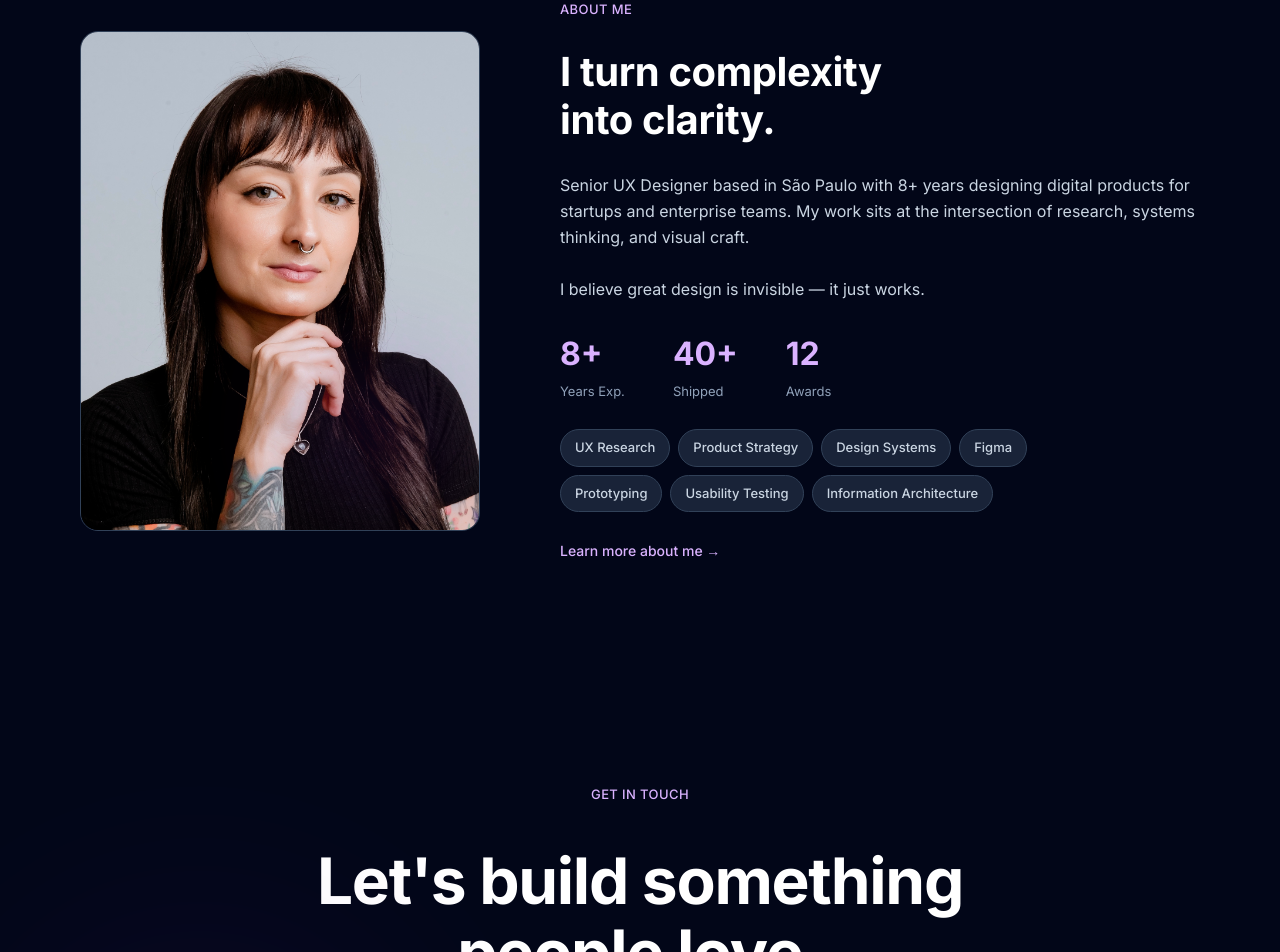
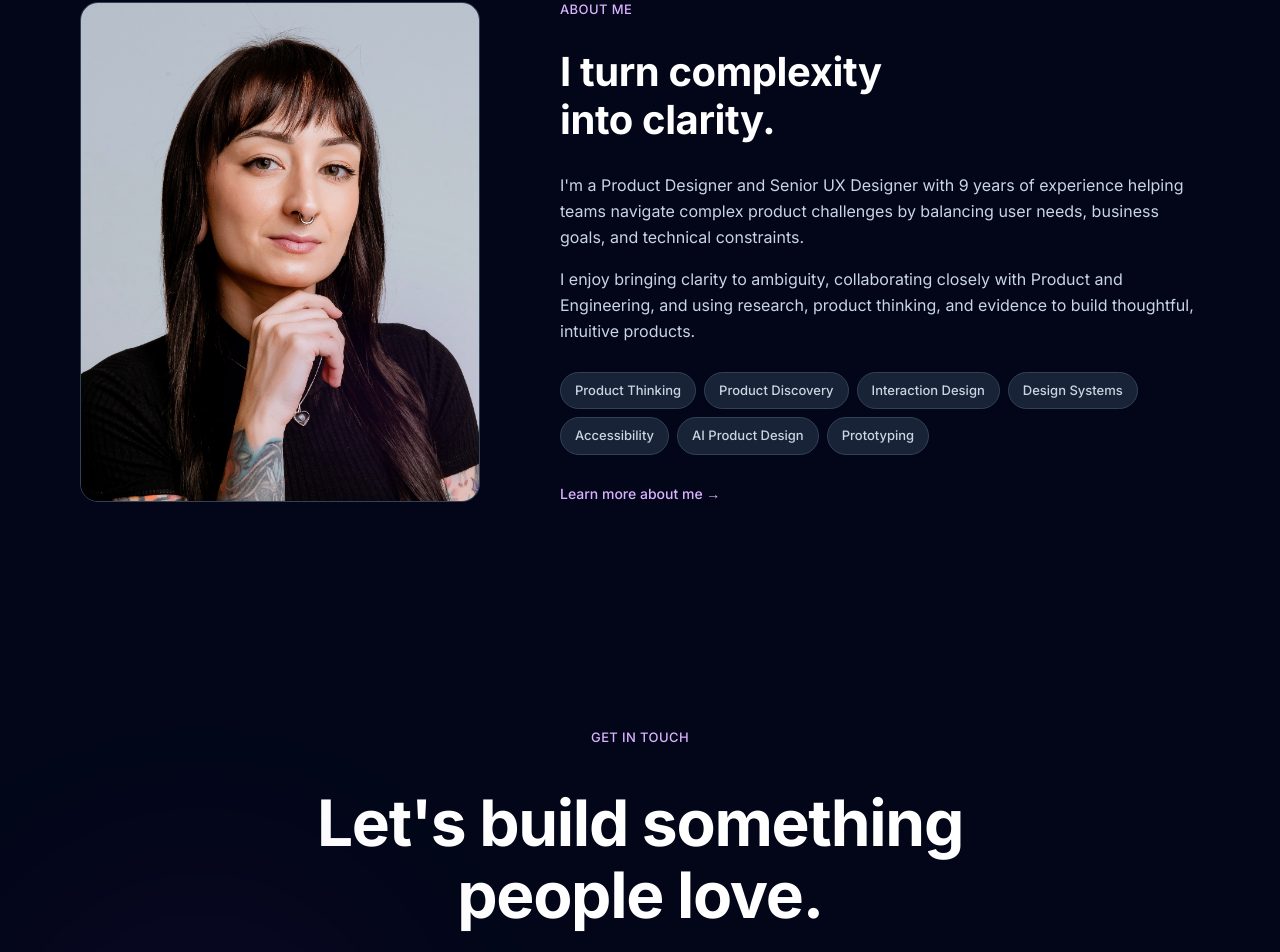
Before and after one commit to juliabizol/julia-portfolio, a Next.js app: page / in a window 1280 px wide. Shown: the part 1582-2534 px from the top of the page. Built offline with nearby package versions, Linux system fonts and the light colour scheme.

Commit message:
Update homepage About section copy and skill chips, remove stats block

```diff
--- a/src/components/about.tsx
+++ b/src/components/about.tsx
@@ -1,15 +1,14 @@
 import Image from "next/image";
 import Link from "next/link";
 
-const stats = [
-  { value: "8+", label: "Years Exp." },
-  { value: "40+", label: "Shipped" },
-  { value: "12", label: "Awards" },
-];
-
 const skills = [
-  ["UX Research", "Product Strategy", "Design Systems", "Figma"],
-  ["Prototyping", "Usability Testing", "Information Architecture"],
+  "Product Thinking",
+  "Product Discovery",
+  "Interaction Design",
+  "Design Systems",
+  "Accessibility",
+  "AI Product Design",
+  "Prototyping",
 ];
 
 export function About() {
@@ -47,40 +46,29 @@ export function About() {
             into clarity.
           </h2>
 
-          <p className="text-[15px] md:text-[16px] leading-[26px] text-slate-300">
-            Senior UX Designer based in São Paulo with 8+ years designing
-            digital products for startups and enterprise teams. My work sits at
-            the intersection of research, systems thinking, and visual craft.
-            <br />
-            <br />
-            I believe great design is invisible — it just works.
+          <div className="flex flex-col gap-4 text-[15px] md:text-[16px] leading-[26px] text-slate-300">
+            <p>
+              I&apos;m a Product Designer and Senior UX Designer with 9 years
+              of experience helping teams navigate complex product challenges
+              by balancing user needs, business goals, and technical
+              constraints.
             </p>
-
-          {/* Stats */}
-          <div className="flex gap-8 md:gap-12">
-            {stats.map((s) => (
-              <div key={s.label} className="flex flex-col gap-1">
-                <span className="text-[28px] md:text-[32px] font-bold text-purple-300">
-                  {s.value}
-                </span>
-                <span className="text-[12px] md:text-[13px] text-slate-400">{s.label}</span>
-              </div>
-            ))}
+            <p>
+              I enjoy bringing clarity to ambiguity, collaborating closely
+              with Product and Engineering, and using research, product
+              thinking, and evidence to build thoughtful, intuitive products.
+            </p>
           </div>
 
           {/* Skills */}
-          <div className="flex flex-col gap-2">
-            {skills.map((row, i) => (
-              <div key={i} className="flex flex-wrap gap-2">
-                {row.map((skill) => (
+          <div className="flex flex-wrap gap-2">
+            {skills.map((skill) => (
               <span
                 key={skill}
                 className="rounded-full border border-slate-700 bg-slate-700/50 px-3 md:px-[14px] py-1.5 md:py-2 text-[12px] md:text-[13px] font-medium text-slate-300"
               >
                 {skill}
               </span>
-                ))}
-              </div>
             ))}
           </div>
 
```
Lines whose indentation alone changed are shown as unchanged.
